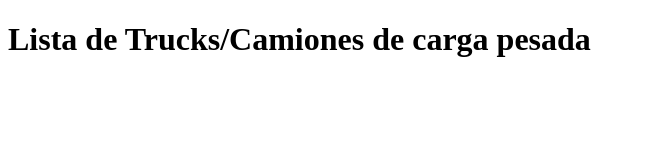
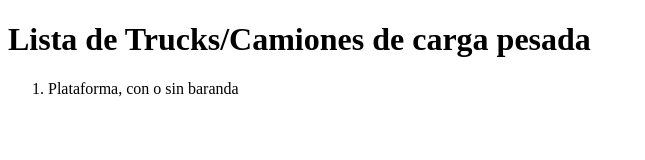
Before and after one commit to gilberod/PrimerPuntoRubri, a plain HTML site: page index.html in a window 1280 px wide. Shown: the whole page, without its empty margins (0-645 px from the left). Drawn offline with Linux system fonts and the light colour scheme.

Commit message:
Commit 1, se agrego el primer tio de camion

```diff
--- a/index.html
+++ b/index.html
@@ -7,5 +7,10 @@
 </head>
 <body>
     <h1> Lista de Trucks/Camiones de carga pesada</h1>
+    <ol>
+        <li>Plataforma, con o sin baranda</li>
+
+
+    </ol>
 </body>
 </html>
```
